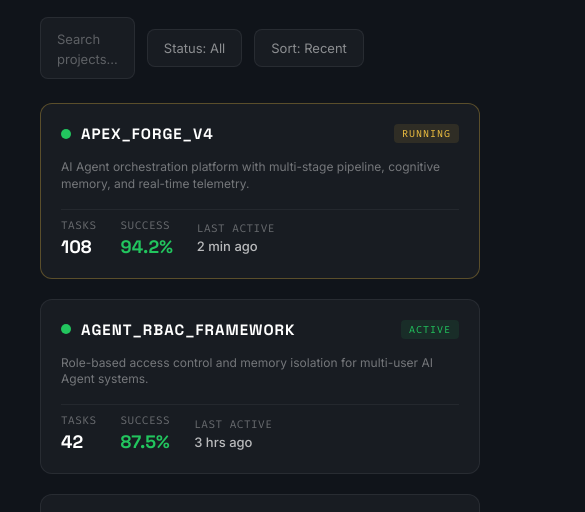
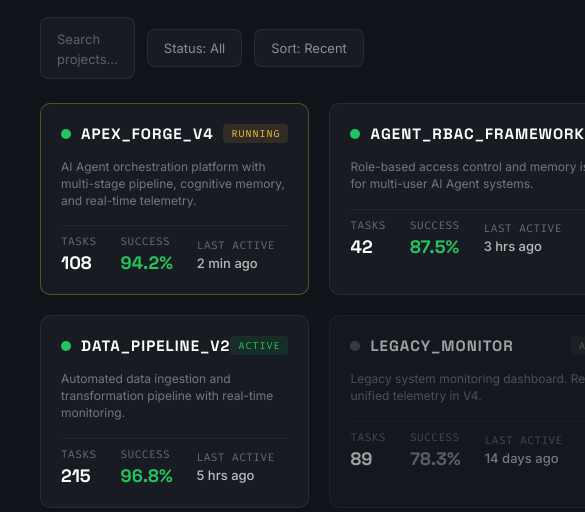
Before and after one commit to d-wwei/apex-forge, a browser extension: page frontend/index.html in a window 390 px wide. Shown: the part 583-1095 px from the top of the page, 585 px wide, since content can reach past the window. Drawn offline with Linux system fonts and the light colour scheme; no server answers.

Commit message:
experiment: convert project card grid to responsive 3-column CSS Grid layout

```diff
--- a/frontend/styles.css
+++ b/frontend/styles.css
@@ -1212,8 +1212,8 @@ html, body {
 }
 
 .home-grid {
-  display: flex;
-  flex-wrap: wrap;
+  display: grid;
+  grid-template-columns: repeat(3, 1fr);
   gap: 20px;
   padding: 24px 40px 0 40px;
 }
@@ -1223,14 +1223,12 @@ html, body {
   display: flex;
   flex-direction: column;
   gap: 16px;
-  width: 440px;
   padding: 20px;
   background: #181c22;
   border: 1px solid rgba(223,226,235,0.08);
-  border-radius: 12px;
+  border-radius: 10px;
   cursor: pointer;
   transition: border-color 0.15s ease;
-  flex-shrink: 0;
 }
 .project-card:hover { border-color: rgba(223,226,235,0.15); }
 .project-card.active-project { border-color: rgba(240,192,64,0.3); }
```
